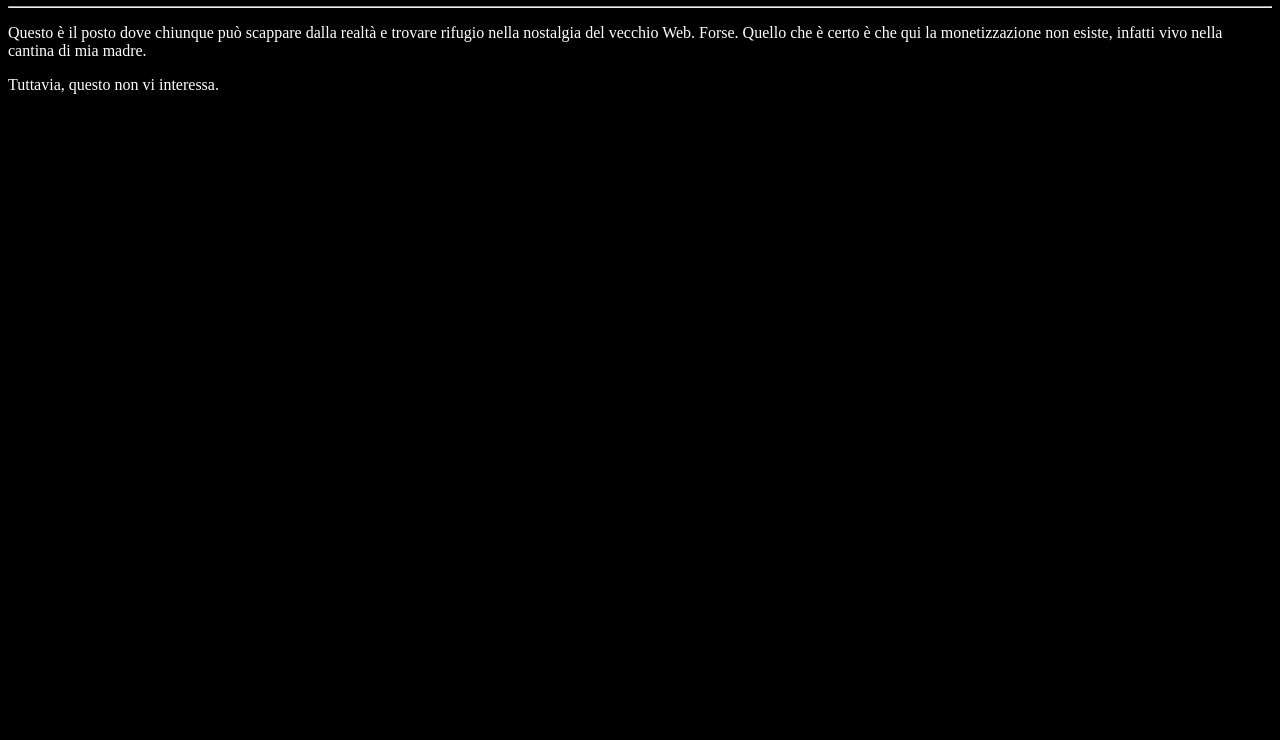
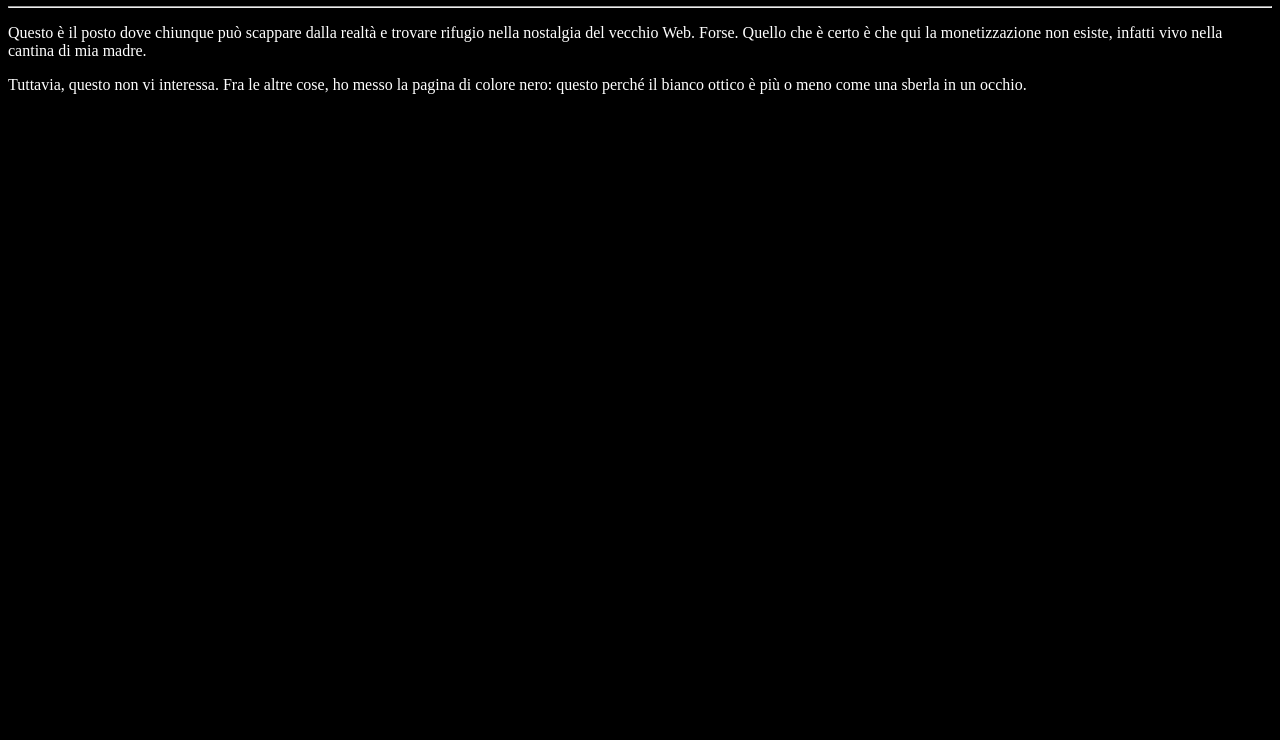
Before and after one commit to hilcon222/w, a plain HTML site: page index.html in a window 1280 px wide. Shown: the part 60-800 px from the top of the page. Drawn offline with Linux system fonts and the light colour scheme.

Commit message:
altro testo

```diff
--- a/index.html
+++ b/index.html
@@ -11,6 +11,6 @@
     </div>
     <hr />
     <p>Questo &egrave; il posto dove chiunque può scappare dalla realt&agrave; e trovare rifugio nella nostalgia del vecchio Web. Forse. Quello che &egrave; certo &egrave; che qui la monetizzazione non esiste, infatti vivo nella cantina di mia madre.</p>
-    <p>Tuttavia, questo non vi interessa.</p>
+    <p>Tuttavia, questo non vi interessa. Fra le altre cose, ho messo la pagina di colore nero: questo perch&eacute; il bianco ottico &egrave; pi&ugrave; o meno come una sberla in un occhio.</p>
   </body>
 </html>
```
